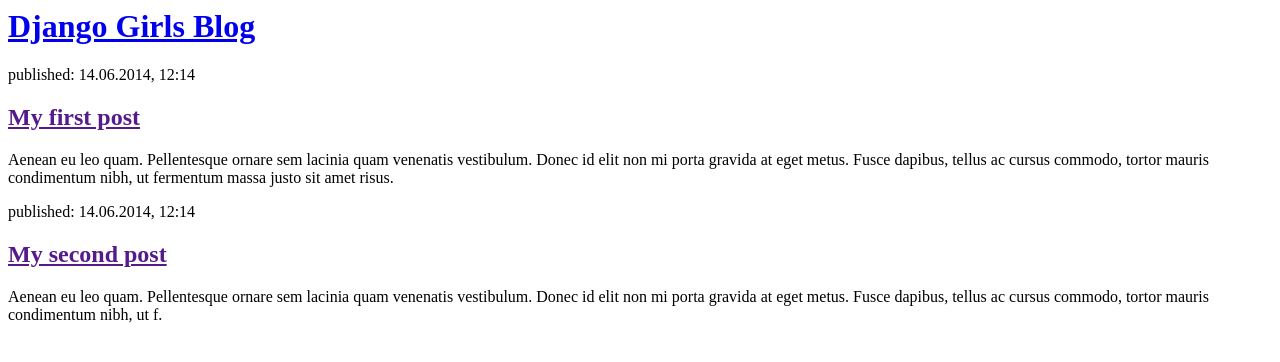
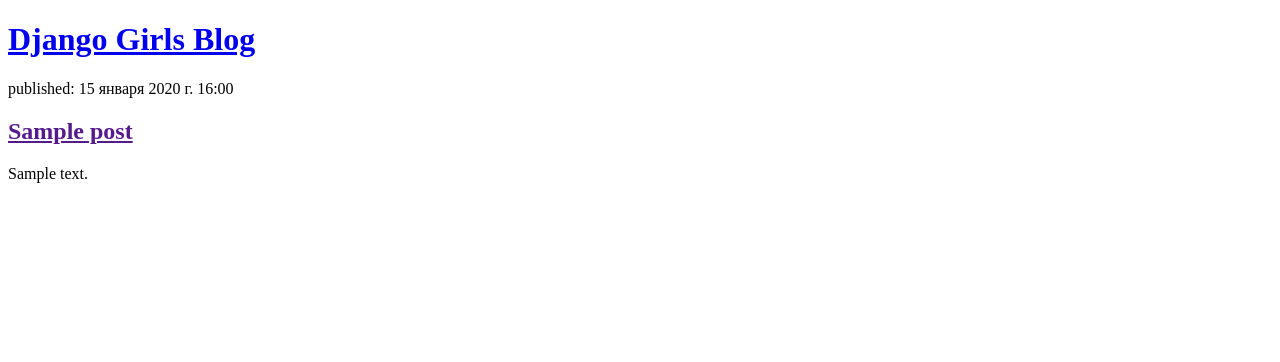
Before and after one commit to msaniyae/my-first-blog, a Django app: page / in a window 1280 px wide. Shown: the top 362 px of the page. Run offline with Django 5.2, Linux system fonts and the light colour scheme; tables that the repository leaves empty hold one stand-in row (values such as "Sample post").

Commit message:
Modified templates to display posts from database.

```diff
--- a/blog/templates/blog/post_list.html
+++ b/blog/templates/blog/post_list.html
@@ -1,22 +1,21 @@
+<!DOCTYPE html>
 <html>
 <head>
-        <title>Django Girls blog</title>
+    <title>Django Girls Blog</title>
 </head>
 <body>
     <div>
         <h1><a href="/">Django Girls Blog</a></h1>
     </div>
 
+    {% for post in posts %}
         <div>
-            <p>published: 14.06.2014, 12:14</p>
-            <h2><a href="">My first post</a></h2>
-            <p>Aenean eu leo quam. Pellentesque ornare sem lacinia quam venenatis vestibulum. Donec id elit non mi porta gravida at eget metus. Fusce dapibus, tellus ac cursus commodo, tortor mauris condimentum nibh, ut fermentum massa justo sit amet risus.</p>
+            <p>published: {{ post.published_date }}</p>
+            <h2><a href="">{{ post.title }}</a></h2>
+            <p>{{ post.text|linebreaksbr }}</p>
         </div>
-
-        <div>
-            <p>published: 14.06.2014, 12:14</p>
-            <h2><a href="">My second post</a></h2>
-            <p>Aenean eu leo quam. Pellentesque ornare sem lacinia quam venenatis vestibulum. Donec id elit non mi porta gravida at eget metus. Fusce dapibus, tellus ac cursus commodo, tortor mauris condimentum nibh, ut f.</p>
-        </div>
+    {% empty %}
+        <p>Нет опубликованных постов.</p>
+    {% endfor %}
 </body>
 </html>
--- a/blog/views.py
+++ b/blog/views.py
@@ -1,5 +1,6 @@
 from django.shortcuts import render
+from .models import Post
 
-# Create your views here.
 def post_list(request):
-    return render(request, 'blog/post_list.html', {})
+    posts = Post.objects.all()  # Получаем все записи
+    return render(request, 'blog/post_list.html', {'posts': posts})
```
Lines whose indentation alone changed are shown as unchanged.
